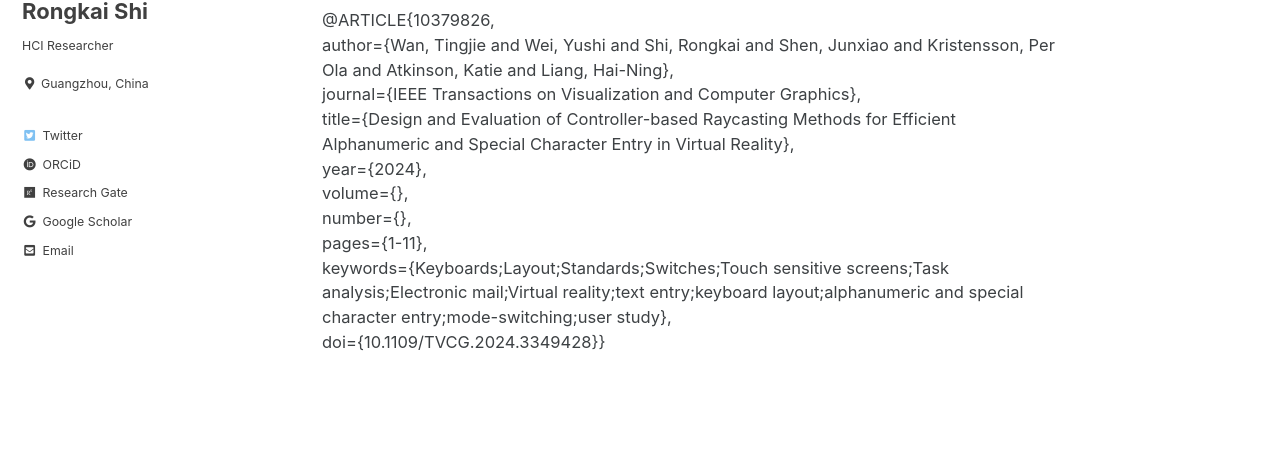
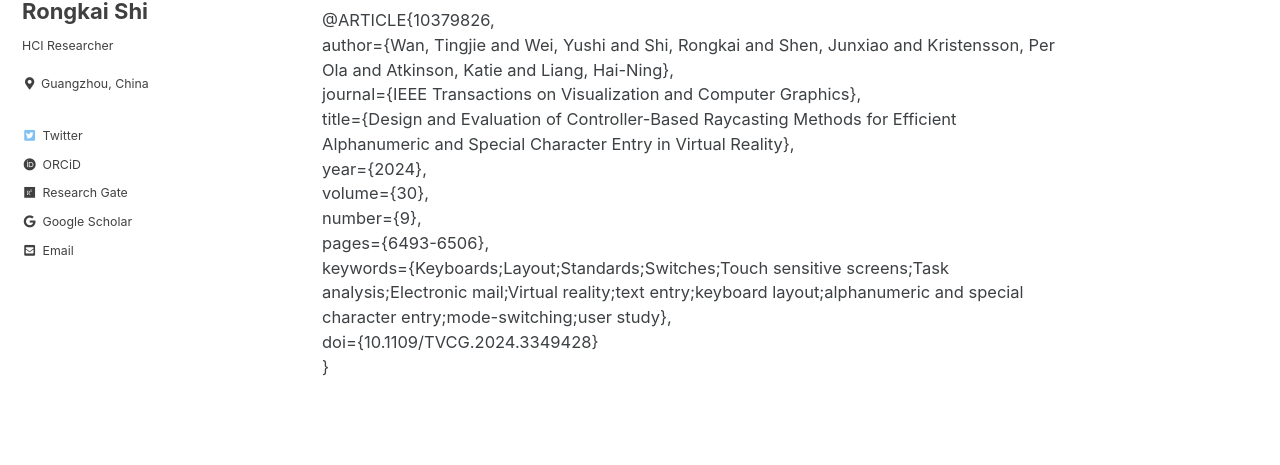
Before and after one commit to rongkaishi/rongkaishi.github.io, a Jekyll site: the page built from _publications/Tingjie-ControllerTextEntry24.md, in a window 1280 px wide. Shown: the part 233-698 px from the top of the page. Built offline with Jekyll 4.4.1, drawn with Linux system fonts in a browser that asks for light colours; cached includes are drawn as plain includes.

Commit message:
24-Sep-02Update

```diff
--- a/_publications/Tingjie-ControllerTextEntry24.md
+++ b/_publications/Tingjie-ControllerTextEntry24.md
@@ -13,13 +13,15 @@ video: ""
 ---
 
 
+
 @ARTICLE{10379826,<br/>
   author={Wan, Tingjie and Wei, Yushi and Shi, Rongkai and Shen, Junxiao and Kristensson, Per Ola and Atkinson, Katie and Liang, Hai-Ning},<br/>
   journal={IEEE Transactions on Visualization and Computer Graphics}, <br/>
-  title={Design and Evaluation of Controller-based Raycasting Methods for Efficient Alphanumeric and Special Character Entry in Virtual Reality}, <br/>
+  title={Design and Evaluation of Controller-Based Raycasting Methods for Efficient Alphanumeric and Special Character Entry in Virtual Reality}, <br/>
   year={2024},<br/>
-  volume={},<br/>
-  number={},<br/>
-  pages={1-11},<br/>
+  volume={30},<br/>
+  number={9},<br/>
+  pages={6493-6506},<br/>
   keywords={Keyboards;Layout;Standards;Switches;Touch sensitive screens;Task analysis;Electronic mail;Virtual reality;text entry;keyboard layout;alphanumeric and special character entry;mode-switching;user study},<br/>
-  doi={10.1109/TVCG.2024.3349428}}
+  doi={10.1109/TVCG.2024.3349428}<br/>
+}
```
